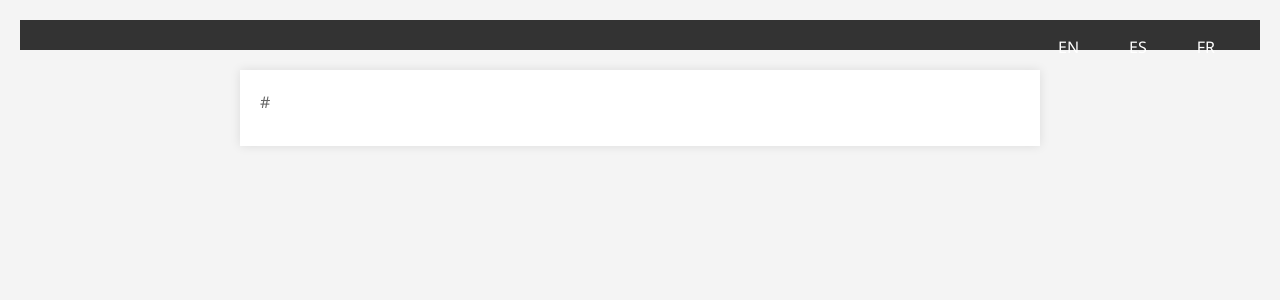
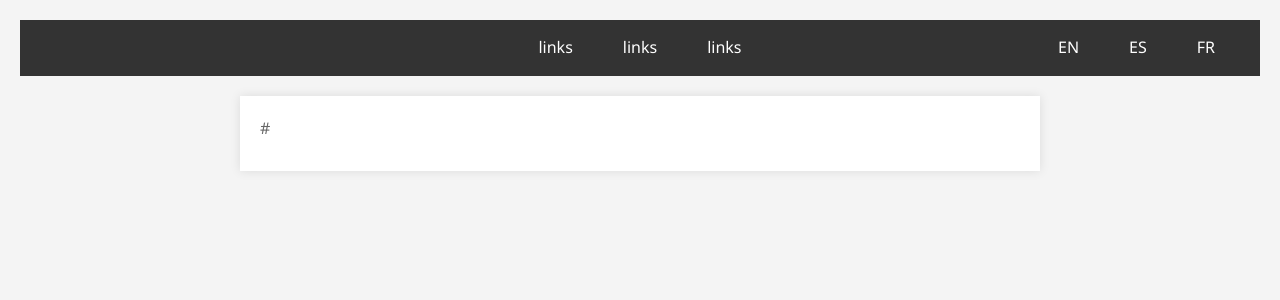
Before and after one commit to MohammedAbi/jekyll-multilingual-website, a Jekyll site: the page built from en/index.md, in a window 1280 px wide. Shown: the top 300 px of the page. Built offline with Jekyll 4.4.1, drawn with Linux system fonts in a browser that asks for light colours.

```diff
--- a/_layouts/default.html
+++ b/_layouts/default.html
@@ -11,17 +11,17 @@
       <ul>
         <li>
           <a href="/{{ page.lang | default: site.default_lang }}/"
-            >{{ t "nav.home" }}</a
+            >links {{ t "nav.home" }}</a
           >
         </li>
         <li>
           <a href="/{{ page.lang | default: site.default_lang }}/about/"
-            >{{ t "nav.about" }}</a
+            >links {{ t "nav.about" }}</a
           >
         </li>
         <li>
           <a href="/{{ page.lang | default: site.default_lang }}/contact/"
-            >{{ t "nav.contact" }}</a
+            >links {{ t "nav.contact" }}</a
           >
         </li>
       </ul>
```
Also changed, not shown: _config.yml (+0 -39 lines), 15 other files.
